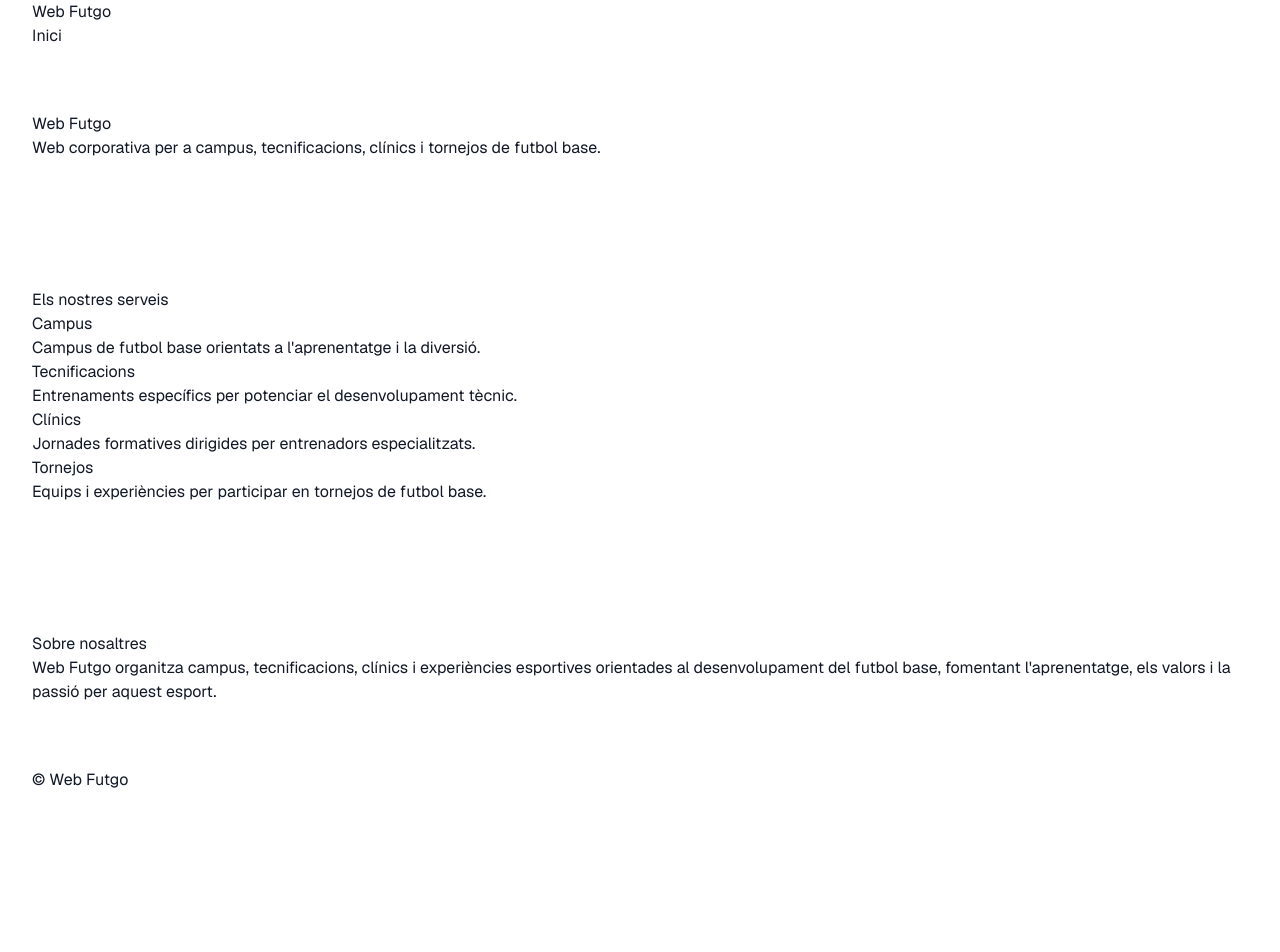
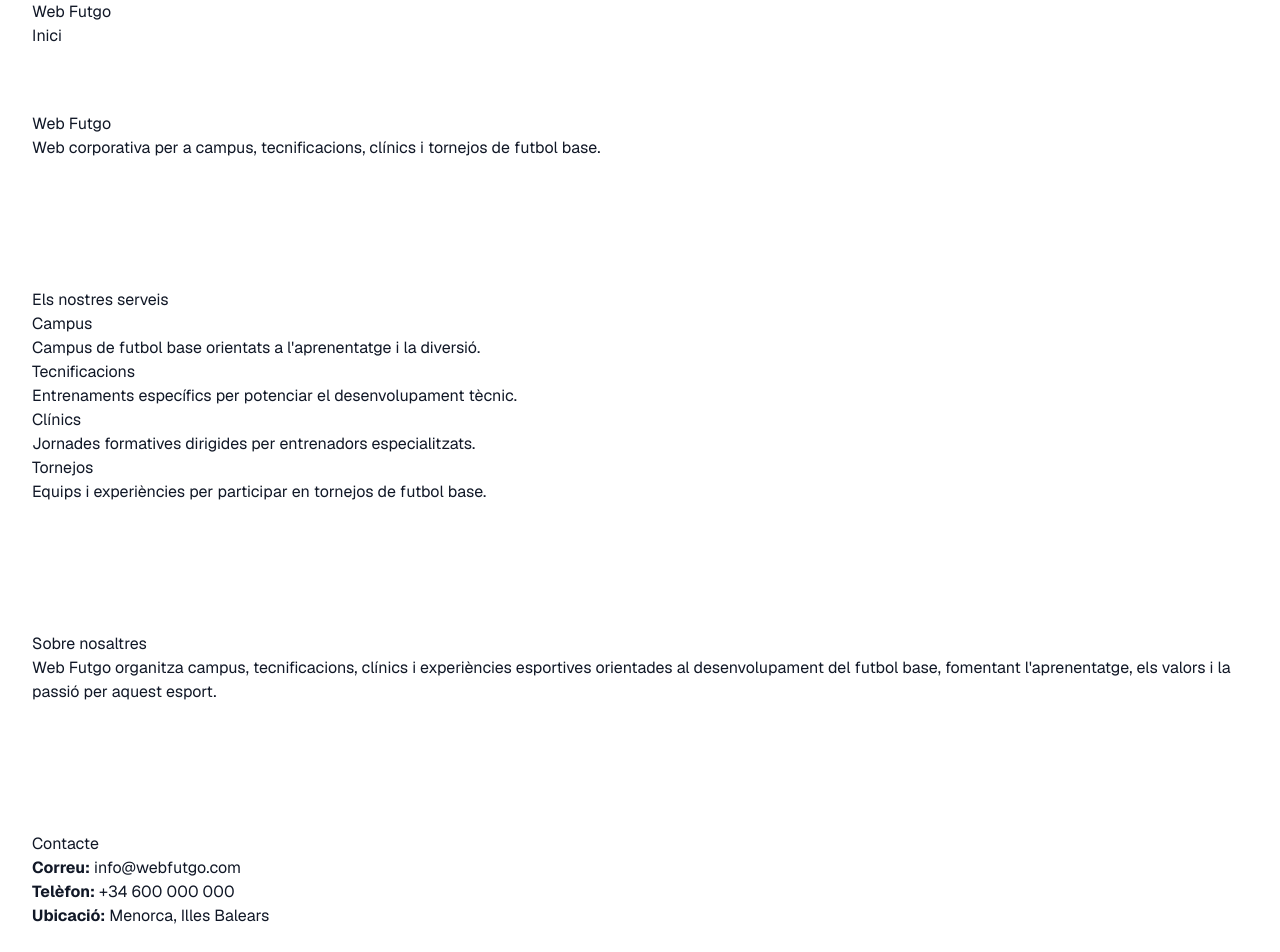
Before and after one commit to PerePonsPons/web-futgo, a Next.js app: page / in a window 1280 px wide. Shown: the top 952 px of the page. Before the commit the page ends 800 px from the top, so only its background shows below. Built offline with nearby package versions, Linux system fonts and the light colour scheme.

Commit message:
feat: add contact section

```diff
--- a/app/page.tsx
+++ b/app/page.tsx
@@ -1,4 +1,5 @@
 import { AboutSection } from "@/components/sections/about-section";
+import { ContactSection } from "@/components/sections/contact-section";
 import { HeroSection } from "@/components/sections/hero-section";
 import { ServicesSection } from "@/components/sections/services-section";
 
@@ -8,6 +9,7 @@ export default function HomePage() {
       <HeroSection />
       <ServicesSection />
       <AboutSection />
+      <ContactSection />
     </>
   );
 }
--- /dev/null
+++ b/components/sections/contact-section.tsx
@@ -0,0 +1,27 @@
+import { contact } from "@/content";
+import { Container } from "@/components/ui/container";
+import { Section } from "@/components/ui/section";
+
+export function ContactSection() {
+  return (
+    <Section>
+      <Container>
+        <h2>Contacte</h2>
+
+        <ul>
+          <li>
+            <strong>Correu:</strong> {contact.email}
+          </li>
+
+          <li>
+            <strong>Telèfon:</strong> {contact.phone}
+          </li>
+
+          <li>
+            <strong>Ubicació:</strong> {contact.address}
+          </li>
+        </ul>
+      </Container>
+    </Section>
+  );
+}
--- /dev/null
+++ b/content/contact.ts
@@ -0,0 +1,7 @@
+import type { ContactInformation } from "@/types";
+
+export const contact: ContactInformation = {
+  email: "info@webfutgo.com",
+  phone: "+34 600 000 000",
+  address: "Menorca, Illes Balears",
+};
--- a/content/index.ts
+++ b/content/index.ts
@@ -1,2 +1,3 @@
 export { about } from "./about";
+export { contact } from "./contact";
 export { services } from "./services";
```
